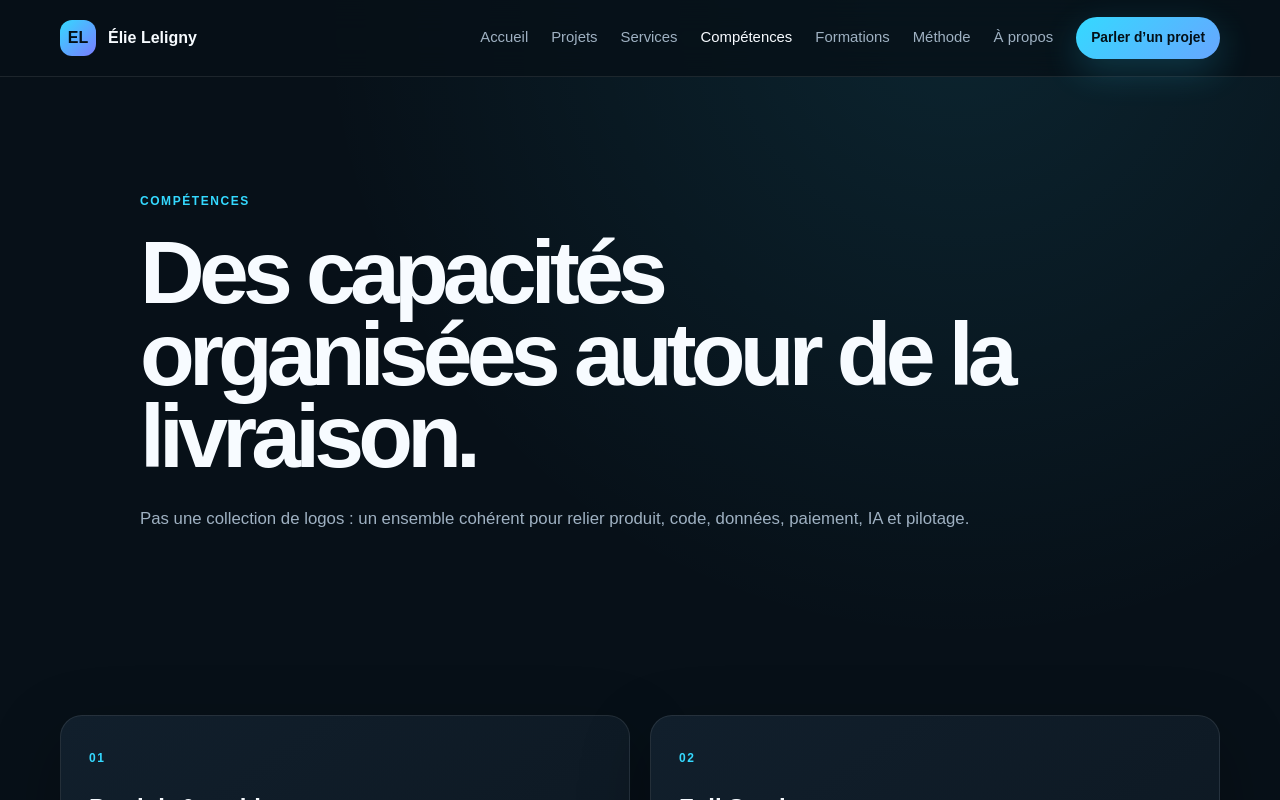
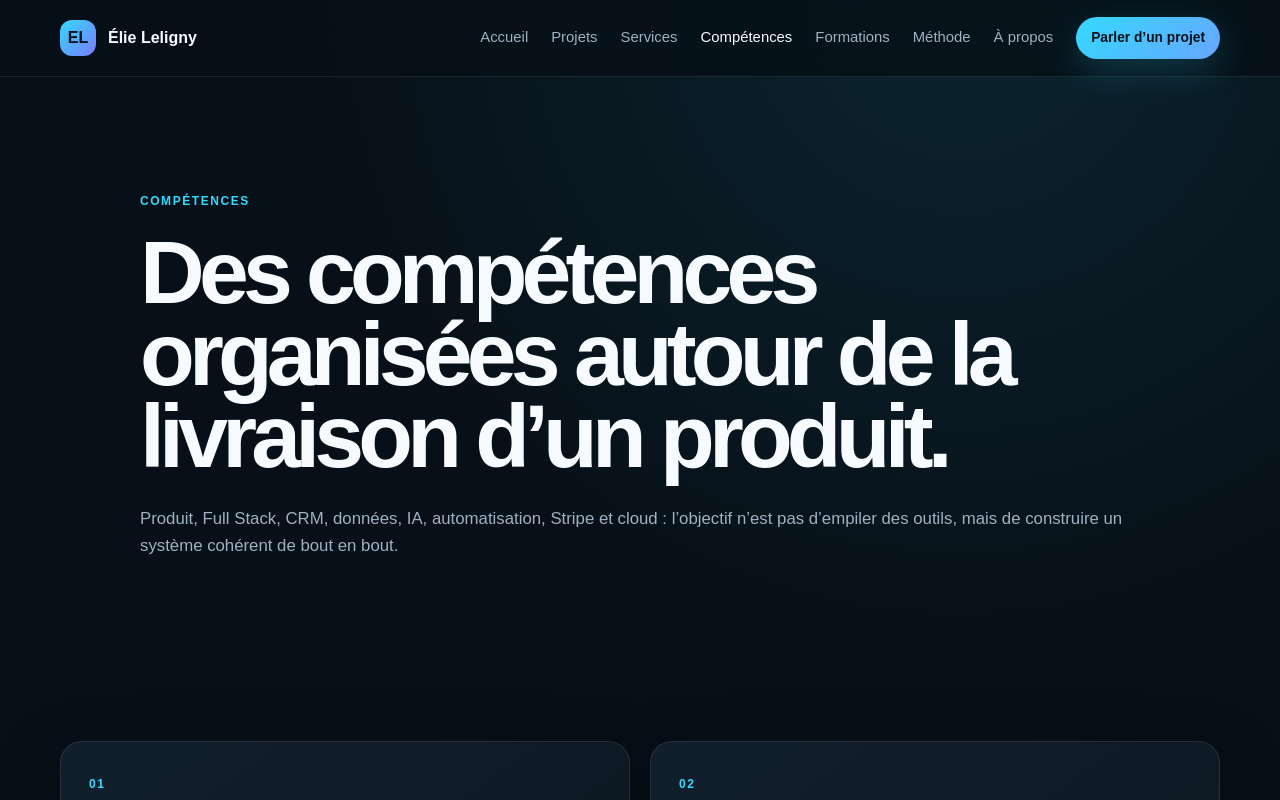
Before and after one commit to eleligny-coder/Portfolio, a Next.js app: page /competences in a window 1280 px wide. Shown: the top 800 px of the page. Built offline with nearby package versions, Linux system fonts and the light colour scheme; no server answers.

Commit message:
feat: refresh skills page around delivery capabilities

```diff
--- a/src/app/competences/page.tsx
+++ b/src/app/competences/page.tsx
@@ -1 +1,16 @@
-import type {Metadata} from "next";import {PageIntro} from "@/components/layout";import {skills} from "@/data/site";export const metadata:Metadata={title:"Compétences"};export default function Page(){return <><PageIntro eyebrow="Compétences" title="Des capacités organisées autour de la livraison." text="Pas une collection de logos : un ensemble cohérent pour relier produit, code, données, paiement, IA et pilotage."/><section className="section"><div className="shell grid two">{skills.map(([t,d],i)=><article className="card" key={t}><span className="eyebrow">0{i+1}</span><h2>{t}</h2><p>{d}</p></article>)}</div></section></>}
+import type { Metadata } from "next";
+import { PageIntro } from "@/components/layout";
+import { skills } from "@/data/site";
+
+export const metadata: Metadata = { title: "Compétences" };
+
+export default function Page() {
+  return <>
+    <PageIntro
+      eyebrow="Compétences"
+      title="Des compétences organisées autour de la livraison d’un produit."
+      text="Produit, Full Stack, CRM, données, IA, automatisation, Stripe et cloud : l’objectif n’est pas d’empiler des outils, mais de construire un système cohérent de bout en bout."
+    />
+    <section className="section"><div className="shell grid two">{skills.map(([t,d],i)=><article className="card" key={t}><span className="eyebrow">{String(i+1).padStart(2,"0")}</span><h2>{t}</h2><p>{d}</p></article>)}</div></section>
+  </>;
+}
```
